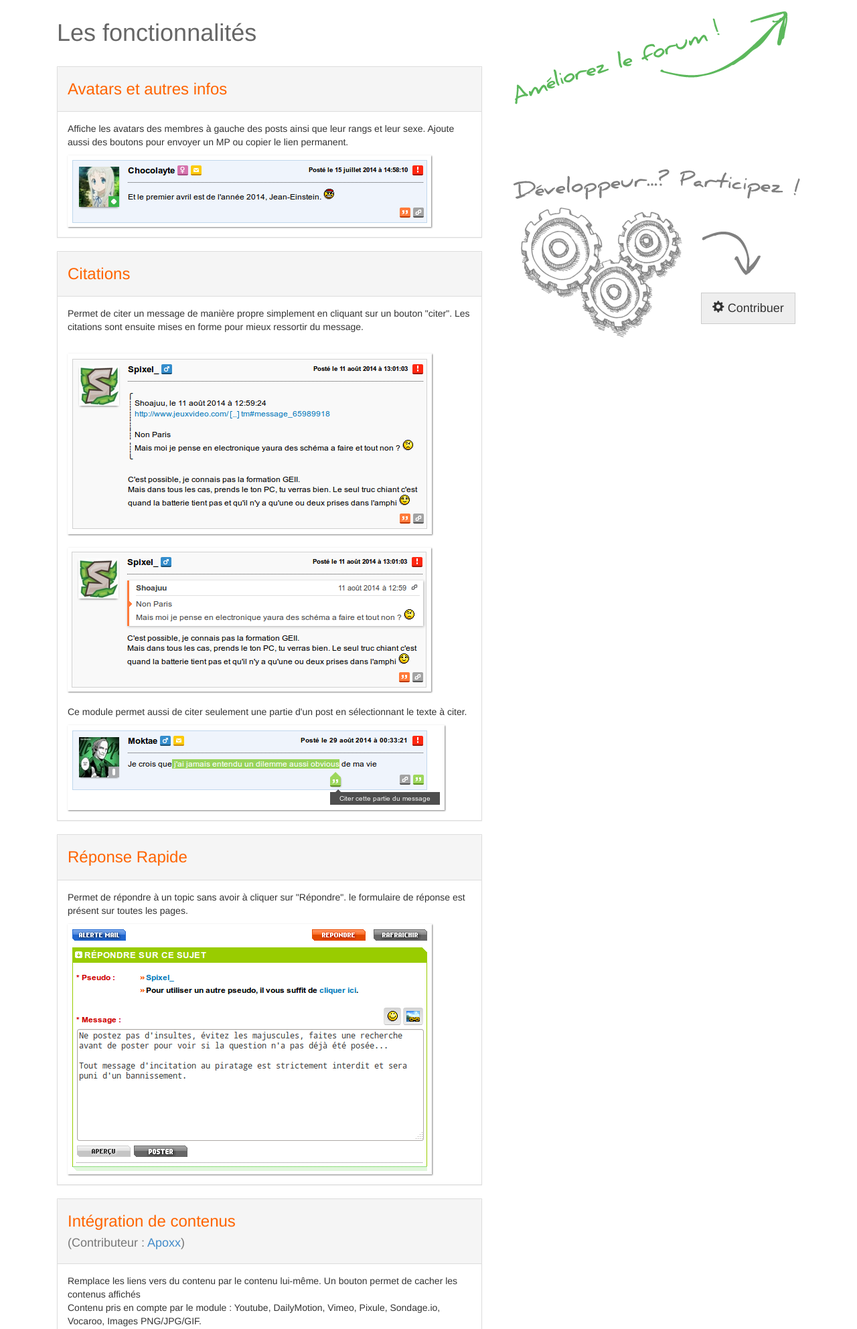
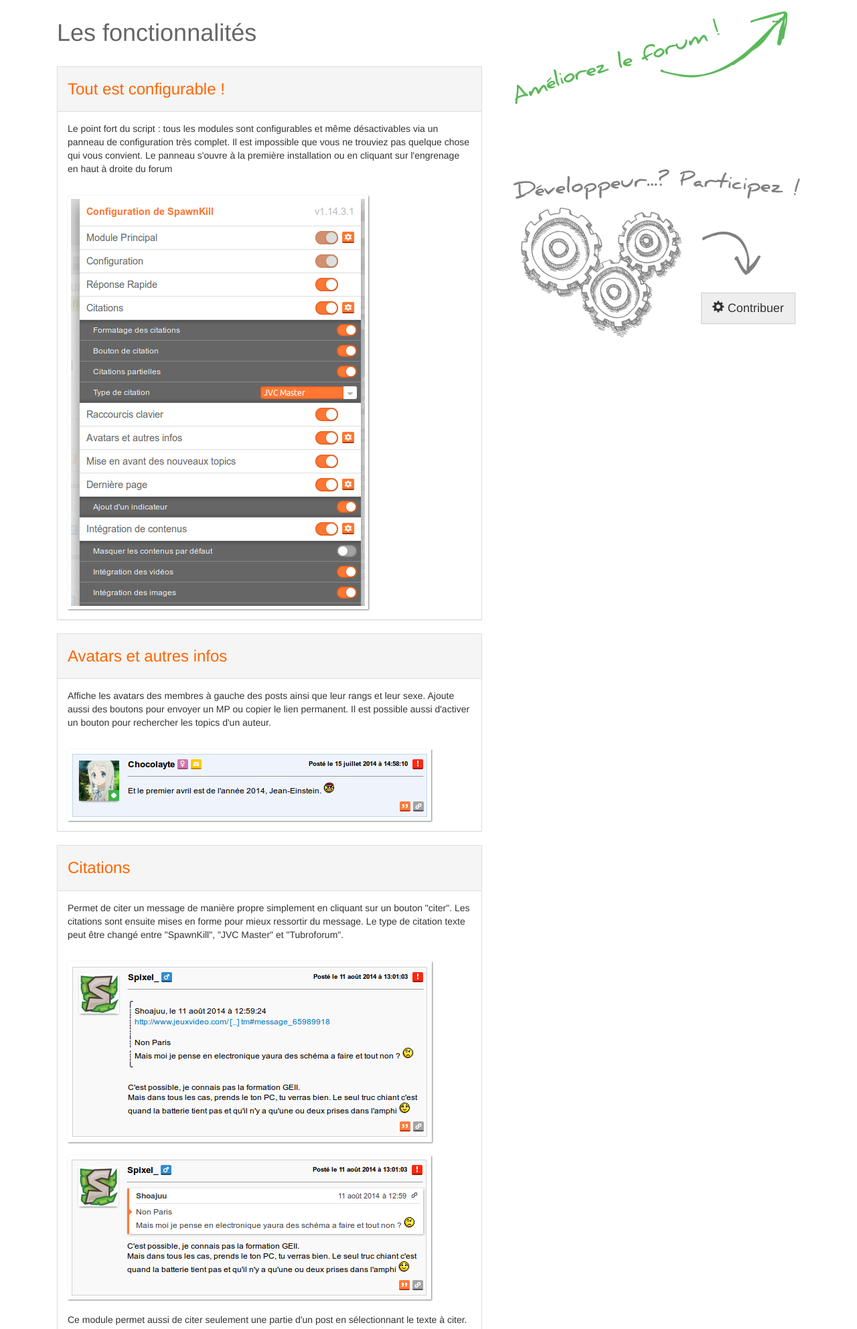
Before and after one commit to dorian-marchal/get-spawnkill, a PHP site: page / in a window 1280 px wide. Shown: the part 51-2036 px from the top of the page at 67% size. Run offline with PHP 8.4, Linux system fonts and the light colour scheme; some libraries are stand-ins or nearby versions.

Commit message:
Ajoute quelques modules

```diff
--- a/index.php
+++ b/index.php
@@ -8,12 +8,32 @@
 
 		<div class="panel panel-default feature" >
 			<div class="panel-heading" >
+				<h3>Tout est configurable !</h3>
+			</div>
+			<div class="panel-body" >
+				<p>
+					Le point fort du script : tous les modules sont configurables et même désactivables via un panneau de configuration très complet.
+					Il est impossible que vous ne trouviez pas quelque chose qui vous convient.
+					Le panneau s'ouvre à la première installation ou en cliquant sur l'engrenage en haut à droite du forum
+				</p>
+				<br />
+				<div data-toggle="tooltip" class="feature-img" title="Panneau de configuration" >
+					<img src="img/settings.png" />
+				</div>
+			</div>
+		</div>
+
+		<div class="panel panel-default feature" >
+			<div class="panel-heading" >
 				<h3>Avatars et autres infos</h3>
 			</div>
 			<div class="panel-body" >
 				<p>
-					Affiche les avatars des membres à gauche des posts ainsi que leur rangs et leur sexe. Ajoute aussi des boutons pour envoyer un MP ou copier le lien permanent.
+					Affiche les avatars des membres à gauche des posts ainsi que leur rangs et leur sexe.
+					Ajoute aussi des boutons pour envoyer un MP ou copier le lien permanent. Il est possible aussi
+					d'activer un bouton pour rechercher les topics d'un auteur.
 				</p>
+				<br />
 				<div data-toggle="tooltip" class="feature-img" title="Exemple d'avatar" >
 					<img src="img/avatar.png" />
 				</div>
@@ -28,6 +48,7 @@
 				<p>
 					Permet de citer un message de manière propre simplement en cliquant sur un bouton "citer".
 					Les citations sont ensuite mises en forme pour mieux ressortir du message.
+					Le type de citation texte peut être changé entre "SpawnKill", "JVC Master" et "Tubroforum".
 				</p>
 				<br />
 				<div data-toggle="tooltip" class="feature-img" title="Cadre de citation texte" >
@@ -91,6 +112,7 @@
 			<div class="panel-body" >
 				<p>
 					Ce module change le favicon de l'onglet pour indiquer combien de posts ont été ajoutés au topic depuis le chargement de la page.
+					Quand un messages est posté, un petit son est joué. Ce son peut évidemment être désactivé.
 				</p>
 				<div data-toggle="tooltip" class="feature-img" title="Nouveaux posts" >
 					<img src="img/nouveaux-posts.png" />
@@ -129,6 +151,36 @@
 
 		<div class="panel panel-default feature" >
 			<div class="panel-heading" >
+				<h3>Mise en avant des posts de l'auteur</h3>
+				<h4>(Contributeur : <a target="_blank" href="https://github.com/delgan" >Delgan</a>)</h4>
+			</div>
+			<div class="panel-body" >
+				<p>
+					Ce module ajoute une petite couronne devant les posts de l'auteur pour l'identifier facilement.
+				</p>
+				<div data-toggle="tooltip" class="feature-img" title="A Crown for a King !" >
+					<img src="img/crown.png" />
+				</div>
+			</div>
+		</div>
+
+		<div class="panel panel-default feature" >
+			<div class="panel-heading" >
+				<h3>Mise en valeur de vos posts</h3>
+				<h4>(Contributeur : <a target="_blank" href="https://github.com/nounoursheureux" >nounoursheureux</a>)</h4>
+			</div>
+			<div class="panel-body" >
+				<p>
+					Ce module colore votre pseudo de la couleur principale du module pour retrouver facilement vos posts.
+				</p>
+				<div data-toggle="tooltip" class="feature-img" title="Mise en avant de vos posts" >
+					<img src="img/hilight.png" />
+				</div>
+			</div>
+		</div>
+
+		<div class="panel panel-default feature" >
+			<div class="panel-heading" >
 				<h3>Accès rapide à la dernière page d'un topic</h3>
 			</div>
 			<div class="panel-body" >
@@ -143,15 +195,15 @@
 
 		<div class="panel panel-default feature" >
 			<div class="panel-heading" >
-				<h3>Panneau de configuration</h3>
+				<h3>Raccourcis clavier</h3>
+				<h4>(Contributeur : <a target="_blank" href="https://github.com/superdrac" >Superdrac</a>)</h4>
 			</div>
 			<div class="panel-body" >
 				<p>
-					Ce panneau permet de choisir et de configurer tous les modules du Script.
-					Il s'ouvre à la première installation ou en cliquant sur l'engrenage en haut à droite du forum
+					Ce module ajoute des raccourcis clavier pour effectuer des actions comme changer de page ou revenir à la liste des sujets.
 				</p>
-				<div data-toggle="tooltip" class="feature-img" title="Panneau de configuration" >
-					<img src="img/config-panel.png" />
+				<div data-toggle="tooltip" class="feature-img" title="Accès à la dernière page" >
+					<img src="img/keys.png" />
 				</div>
 			</div>
 		</div>
```
Also changed, not shown: img/crown.png (added), img/hilight.png (added), img/keys.png (added), img/settings.png (added).
